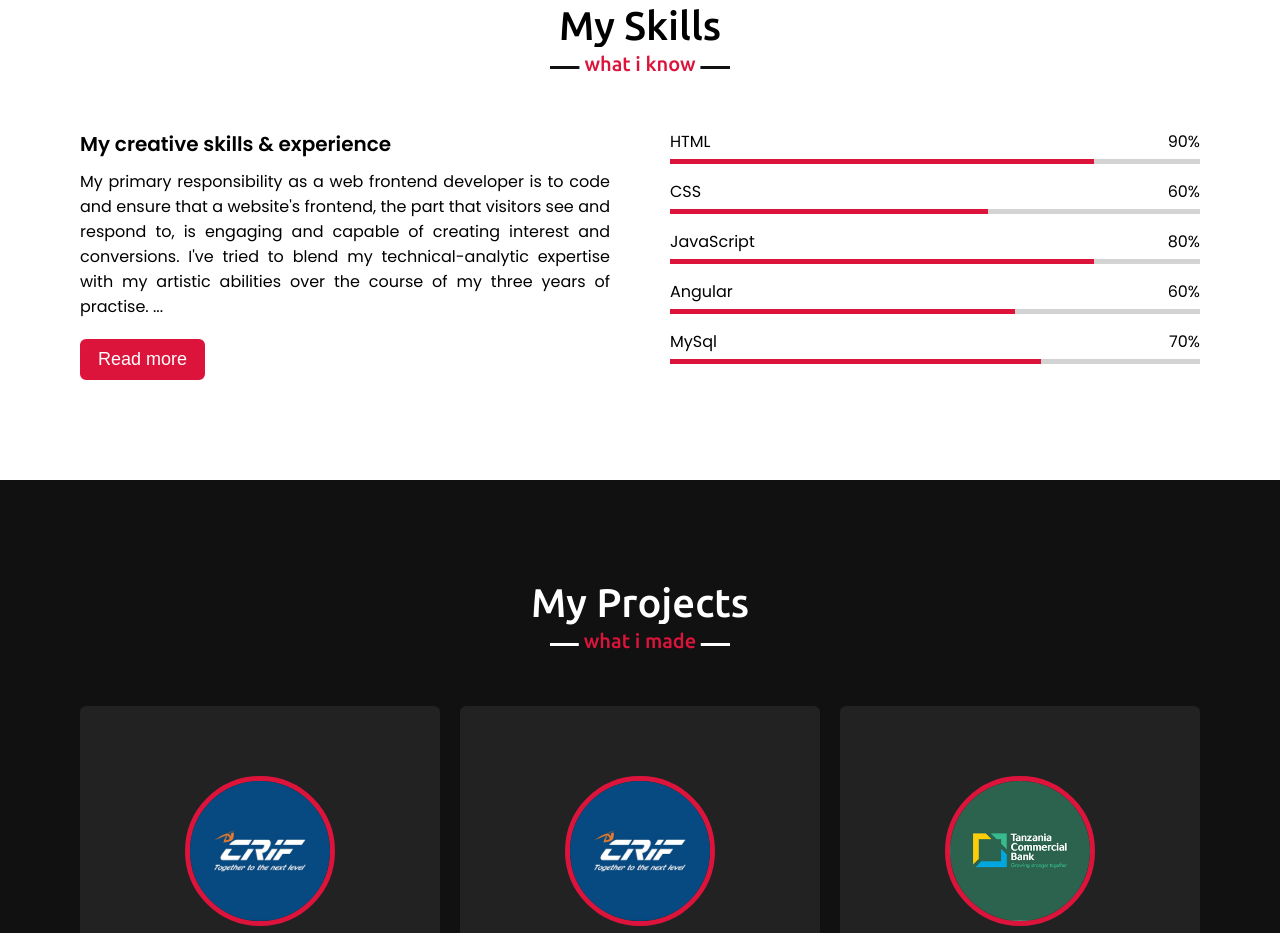
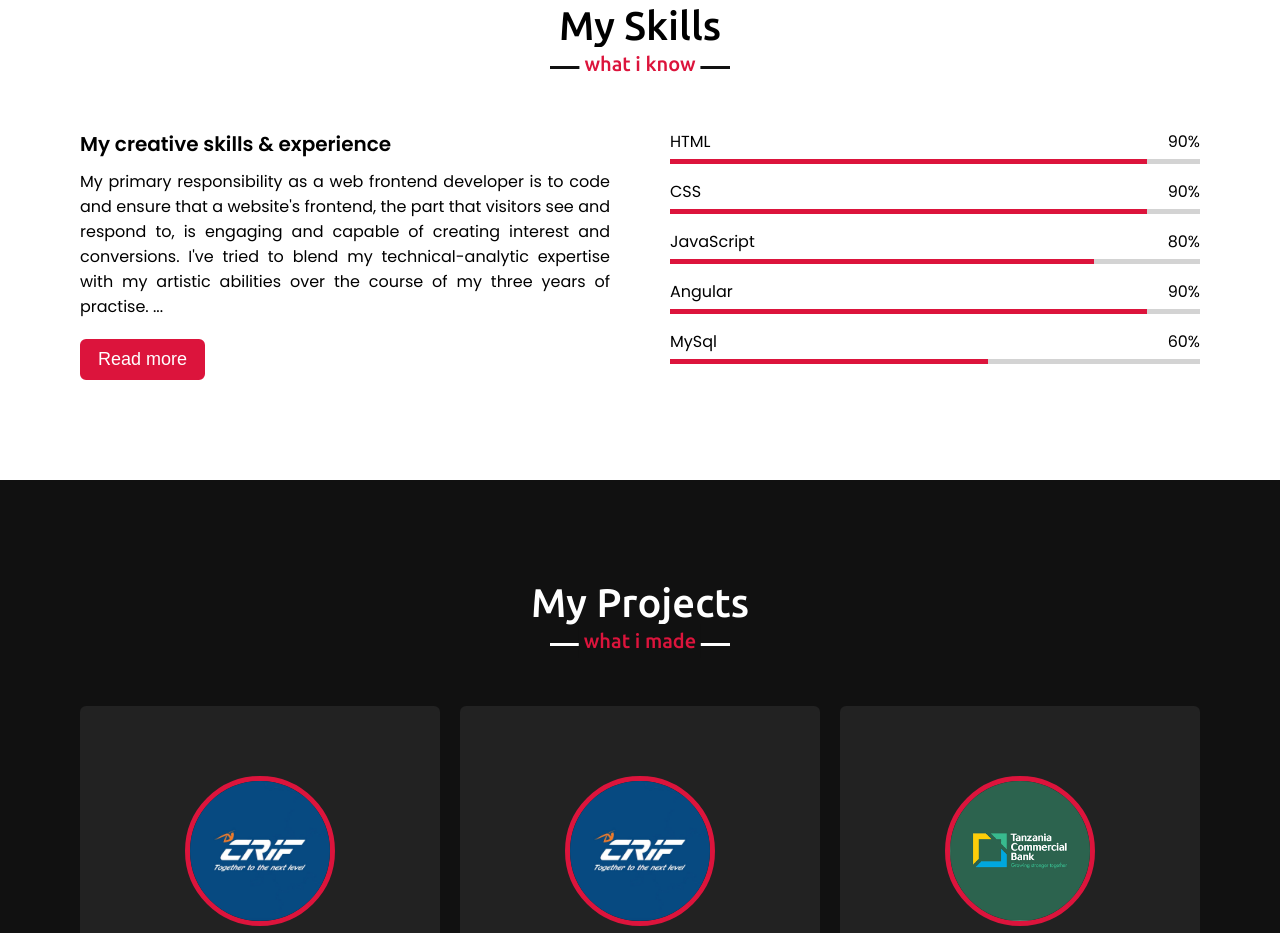
Before and after one commit to NiharikaVerma/Portfolio-Niharika, a plain HTML site: page index.html in a window 1280 px wide. Shown: the part 2252-3185 px from the top of the page. Drawn offline with nearby package versions, Linux system fonts and the light colour scheme.

Commit message:
Add files via upload

```diff
--- a/index.html
+++ b/index.html
@@ -145,7 +145,7 @@
                     <div class="bars">
                         <div class="info">
                             <span>CSS</span>
-                            <span>60%</span>
+                            <span>90%</span>
                         </div>
                         <div class="line css"></div>
                     </div>
@@ -159,14 +159,14 @@
                     <div class="bars">
                         <div class="info">
                             <span>Angular</span>
-                            <span>60%</span>
+                            <span>90%</span>
                         </div>
                         <div class="line angular"></div>
                     </div>
                     <div class="bars">
                         <div class="info">
                             <span>MySql</span>
-                            <span>70%</span>
+                            <span>60%</span>
                         </div>
                         <div class="line mysql"></div>
                     </div>
--- a/style.css
+++ b/style.css
@@ -388,19 +388,19 @@ section .title::after{
     background: crimson;
 }
 .skills-content .right .html::before{
-    width: 90% impor !important;
+    width: 90% !important;
 }
 .skills-content .right .css::before{
-    width: 60% !important;
+    width: 90% !important;
 }
 .skills-content .right .js::before{
     width: 80% !important;
 }
 .skills-content .right .angular::before{
-    width: 65% !important;
+    width: 90% !important;
 }
 .skills-content .right .mysql::before{
-    width: 70% !important;
+    width: 60% !important;
 }
 
 
```
